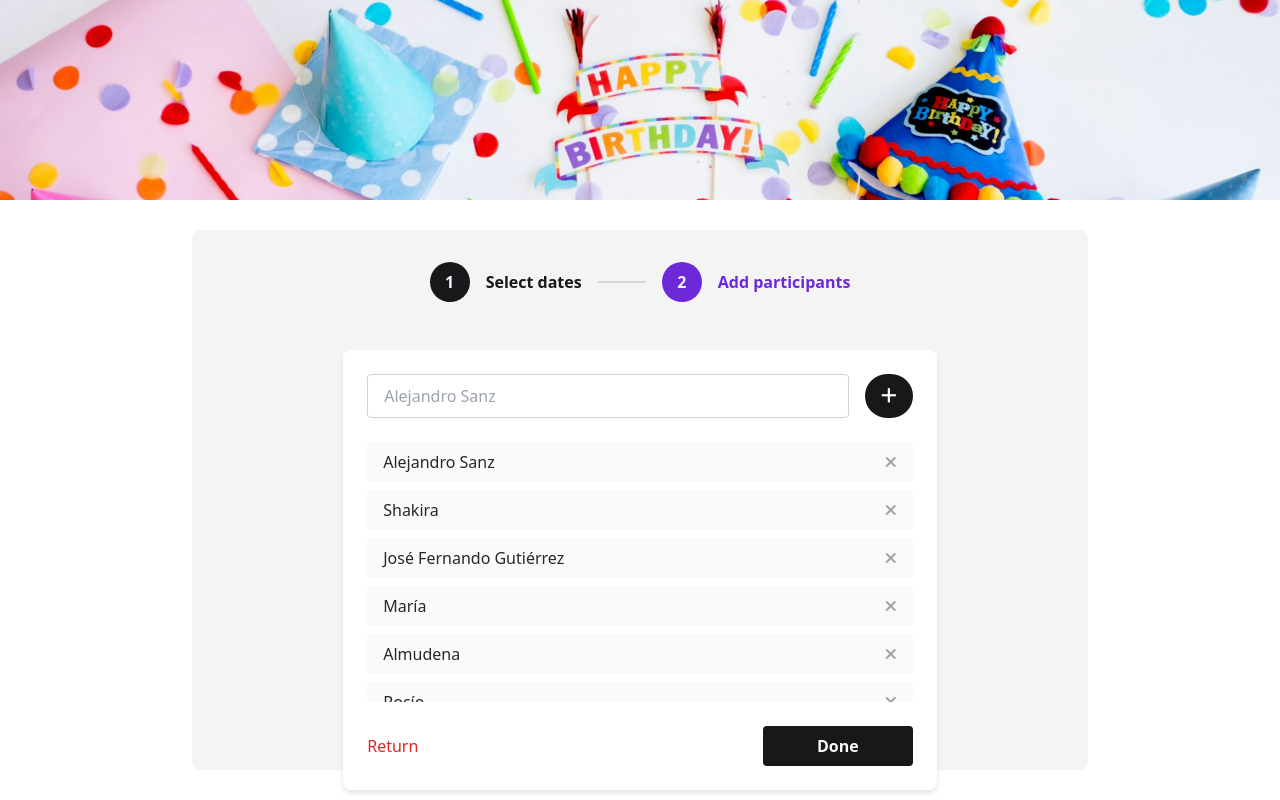
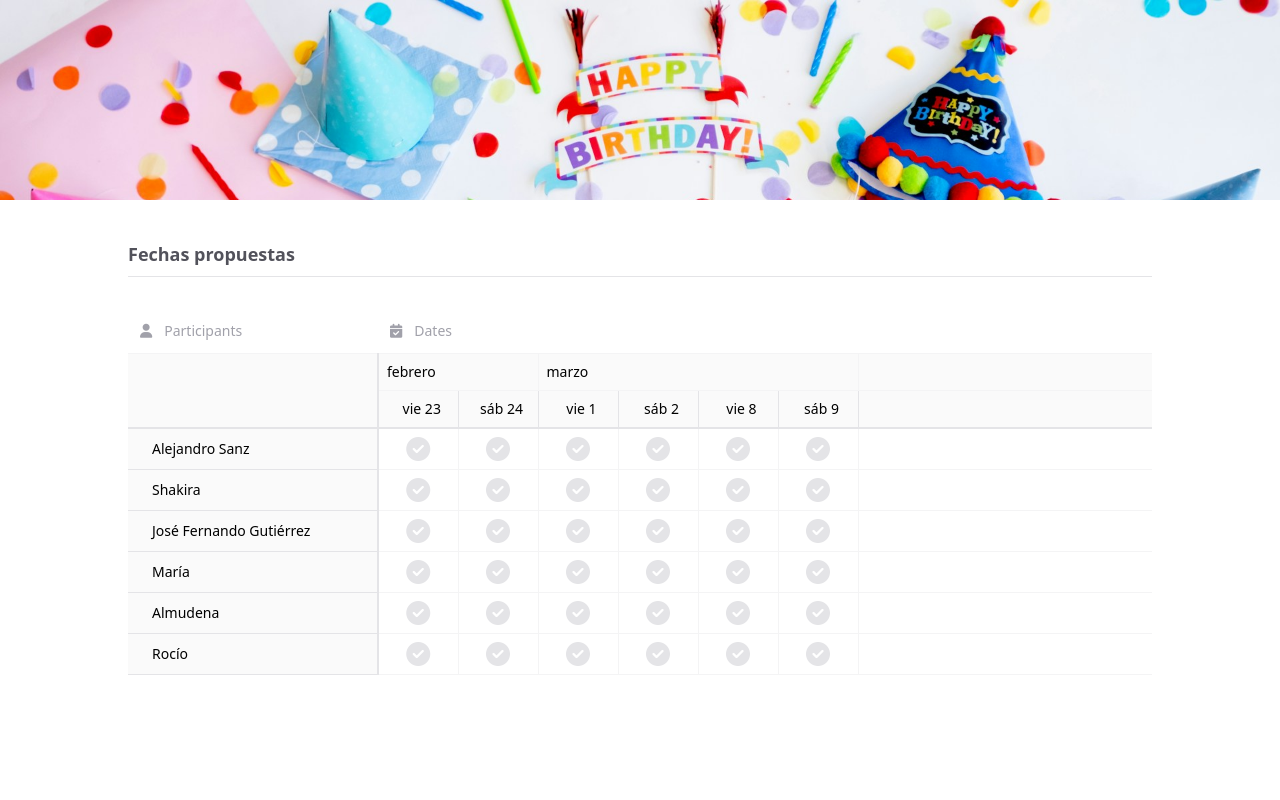
Before and after one commit to MMadlos/cronos-app, a React (Vite) app: page / in a window 1280 px wide. Built offline with nearby package versions, Linux system fonts and the light colour scheme.

Commit message:
Add styles to table when the content is the minimum possible (1 person and 1 date)

```diff
--- a/src/App.jsx
+++ b/src/App.jsx
@@ -30,10 +30,10 @@ export const SelectedDatesContext = createContext({
 })
 
 function App() {
-	const [stage, setStage] = useState(calendarProcess.peopleList)
+	const [stage, setStage] = useState(calendarProcess.table)
 
 	const [selectedDates, setSelectedDates] = useState(mockSelectedDates)
-	const [participants, setParticipants] = useState([...mockParticipants])
+	const [participants, setParticipants] = useState(mockParticipants)
 
 	// const [summaryData, setSummaryData] = useState([])
 
@@ -151,7 +151,7 @@ function App() {
 				)}
 
 				{stage === calendarProcess.table && (
-					<section className="container mx-auto mt-10 flex max-h-full w-fit max-w-[90%] flex-col gap-2">
+					<section className="container mx-auto mt-10 flex max-h-full w-[80vw] flex-col gap-2">
 						<h2 className="text-lg font-semibold text-zinc-600">
 							Fechas propuestas
 						</h2>
--- a/src/components/Table/Table.jsx
+++ b/src/components/Table/Table.jsx
@@ -3,8 +3,8 @@ import TableBody from "./TableBody"
 
 export default function Table() {
 	return (
-		<div className="mt-6 overflow-x-auto overflow-y-auto">
-			<table id="table" className="border-collapse bg-white">
+		<div className="mt-6 w-full overflow-x-auto overflow-y-auto">
+			<table id="table" className="w-full border-collapse bg-white">
 				<TableHead />
 				<TableBody />
 			</table>
--- a/src/components/Table/TableHead.jsx
+++ b/src/components/Table/TableHead.jsx
@@ -35,10 +35,9 @@ export default function TableHead() {
 				<th className="p-1">
 					<Modal buttonName="Participants" useCase="UserList" />
 				</th>
-				<th colSpan={datesCountByMonth.total} className="p-1">
+				<th colSpan={datesCountByMonth.total + 1} className="p-1">
 					<Modal buttonName="Dates" useCase="DatePicker" />
 				</th>
-				<th></th>
 			</tr>
 			<tr>
 				<th></th>
--- a/src/index.css
+++ b/src/index.css
@@ -58,15 +58,7 @@
 	/* TABLE BORDERS*/
 	thead {
 		tr:nth-of-type(1) {
-			@apply border-b border-zinc-200;
-
-			th:nth-of-type(1) {
-				@apply border-r-2 border-zinc-200;
-			}
-
-			th:nth-of-type(2) {
-				@apply border-r border-zinc-200;
-			}
+			@apply border-b border-zinc-100;
 		}
 
 		tr:nth-of-type(2) {
@@ -75,11 +67,11 @@
 			}
 			/* Contains info */
 			th:not(:first-of-type):not(:last-of-type) {
-				@apply border border-zinc-200;
+				@apply border border-zinc-100;
 			}
 
 			th:last-of-type {
-				@apply border-b border-zinc-200;
+				@apply border-b border-zinc-100;
 			}
 		}
 
@@ -101,11 +93,11 @@
 	tbody {
 		th,
 		td {
-			@apply border-b border-zinc-200;
+			@apply border-b border-zinc-100;
 		}
 
 		td:not(:last-of-type) {
-			@apply border border-zinc-200;
+			@apply border border-zinc-100;
 		}
 
 		th {
@@ -124,10 +116,6 @@
 			@apply pl-2 text-left;
 		}
 
-		tr:nth-of-type(3) th {
-			@apply w-[75px];
-		}
-
 		tr:not(:nth-of-type(1)) {
 			th {
 				@apply bg-zinc-50 py-2 pl-2 text-sm font-normal;
@@ -137,12 +125,24 @@
 
 	tbody {
 		th {
-			@apply min-w-[250px] max-w-[300px] bg-zinc-50 py-2 pl-6 text-left text-sm font-normal;
+			@apply bg-zinc-50 py-2 pl-6 text-left text-sm font-normal;
 		}
 
 		td {
 			@apply py-1;
 		}
+	}
+
+	/* TABLE SIZES */
+	/* First column */
+	tr > th:first-child {
+		@apply w-[250px];
+	}
+
+	/* Last row of thead except last th and all td except last of each row */
+	thead tr:nth-child(3) th:not(:first-child):not(:last-child),
+	tbody tr td:not(:last-child) {
+		@apply w-[80px];
 	}
 }
 
```
